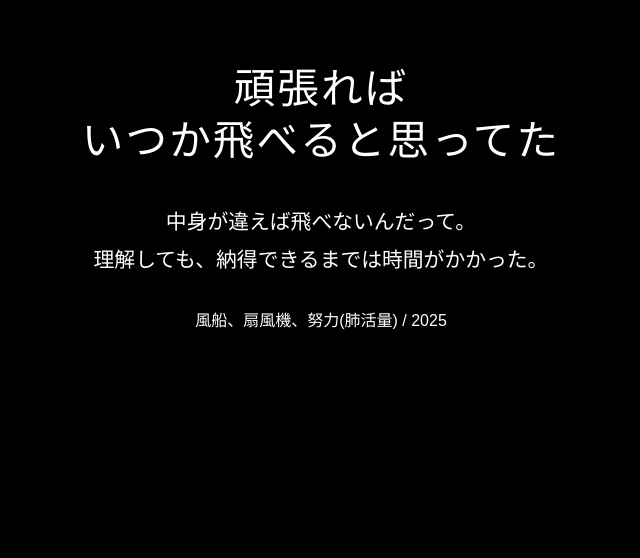
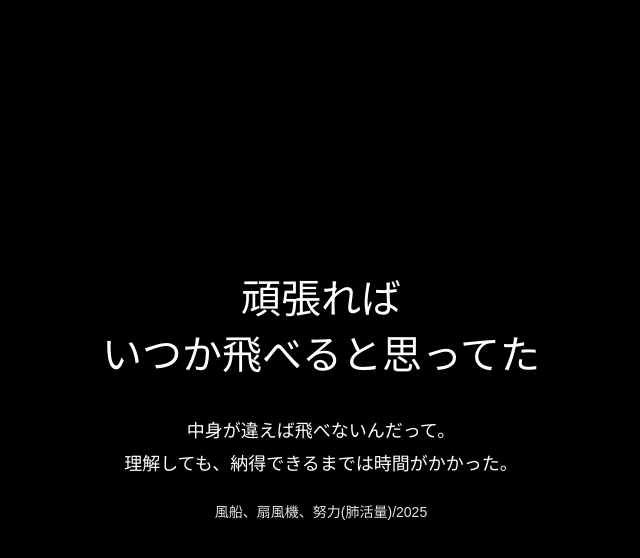
Before and after one commit to shioriru0620-beep/karikyapushon, a plain HTML site: page index.html in a window 1280 px wide. Shown: the whole page, without its empty margins (319-959 px from the left). Drawn offline with Linux system fonts and the light colour scheme.

Commit message:
Update index.html

```diff
--- a/index.html
+++ b/index.html
@@ -1,92 +1,72 @@
 <!DOCTYPE html>
 <html lang="ja">
 <head>
-<meta charset="UTF-8">
-<meta name="viewport" content="width=device-width, initial-scale=1.0">
-<title>作品タイトル</title>
-
+<meta charset="UTF-8" />
+<meta name="viewport" content="width=device-width, initial-scale=1.0" />
+<title>作品キャプション</title>
 <style>
-html, body {
-  height: 100%;
+  body {
+    background-color: #000;
+    color: #fff;
     margin: 0;
-  padding: 0;
+    height: 100vh;
+    display: flex;
+    flex-direction: column;
+    justify-content: center;
+    align-items: center;
+    font-family: "Hiragino Sans", "ヒラギノ角ゴ ProN", "Noto Sans JP", sans-serif;
+    text-align: center;
   }
 
-body {
-  background: black;
-  color: white;
-  font-family: "Hiragino Mincho ProN", "Yu Mincho", serif;
-  text-align: center;
-  padding: 4rem 1.2rem;
-  box-sizing: border-box;
+  /* タイトル */
+  .title {
+    font-size: 40px;
+    line-height: 1.4em;
+    font-weight: 400;
+    opacity: 0;
+    animation: fadeIn 1.2s ease forwards;
   }
 
-/* ---------------------------
-   フェード
-   --------------------------- */
-.fadein {
+  /* キャプションとmetaまとめて */
+  .caption-group {
+    margin-top: 32px;
+    font-size: 18px;
+    line-height: 1.8em;
+    font-weight: 300; /* 細め */
     opacity: 0;
-  animation: fadeIn 1.2s forwards ease;
-}
-@keyframes fadeIn {
-  from { opacity: 0; transform: translateY(8px); }
-  to   { opacity: 1; transform: translateY(0); }
-}
-.delay-1 { animation-delay: .7s; }
-.delay-2 { animation-delay: 1.4s; }
-
-/* ---------------------------
-   タイトル
-   --------------------------- */
-.title-wrap {
-  margin: 0 auto 2.2rem auto;
-  max-width: 80vw;
+    animation: fadeIn 1.2s ease forwards;
+    animation-delay: 0.7s; /* タイトル後に表示 */
   }
 
-.title-line1,
-.title-line2 {
-  font-size: clamp(1.6rem, 4vw, 2.6rem);
-  line-height: 1.25;
-  margin: 0;
-  letter-spacing: 0.05em;
+  .meta {
+    font-size: 14px;
+    margin-top: 16px;
+    opacity: 0.9;
   }
 
-/* ---------------------------
-   キャプション（細丸ゴ）
-   --------------------------- */
-.caption {
-  font-family: "Hiragino Sans W1", "Yu Gothic Light", sans-serif;
-  font-size: clamp(.95rem, 2vw, 1.3rem);
-  line-height: 1.8;
-  max-width: 72ch;
-  margin: 0 auto 1.8rem auto;
-}
-
-/* ---------------------------
-   メタ情報（細丸ゴ）
-   --------------------------- */
-.meta {
-  font-family: "Hiragino Sans W1", "Yu Gothic Light", sans-serif;
-  font-size: clamp(.75rem, 1.5vw, 1rem);
-  opacity: .75;
+  @keyframes fadeIn {
+    from { opacity: 0; }
+    to   { opacity: 1; }
   }
 </style>
 </head>
-
 <body>
 
-<div class="title-wrap fadein">
-  <div class="title-line1">頑張れば</div>
-  <div class="title-line2">いつか飛べると思ってた</div>
+<!-- ===== Title ===== -->
+<div class="title">
+  頑張れば<br>
+  いつか飛べると思ってた
 </div>
 
-<div class="caption fadein delay-1">
+<!-- ===== Caption + Meta ===== -->
+<div class="caption-group">
+  <div class="caption">
     中身が違えば飛べないんだって。<br>
     理解しても、納得できるまでは時間がかかった。
   </div>
-
-<div class="meta fadein delay-2">
-  風船、扇風機、努力(肺活量) / 2025
+  <div class="meta">
+    風船、扇風機、努力(肺活量)/2025
+  </div>
 </div>
 
 </body>
```
Lines whose indentation alone changed are shown as unchanged.
